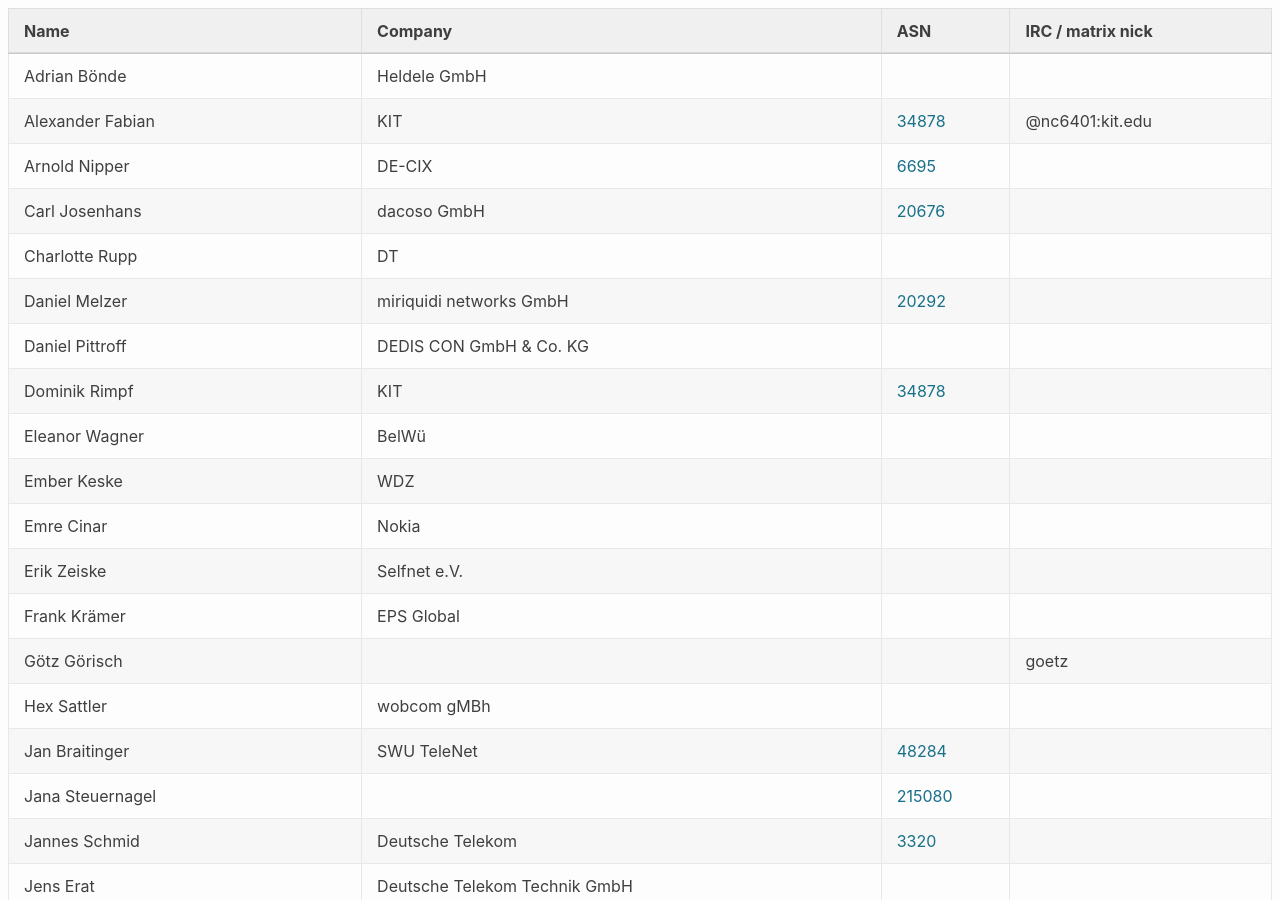
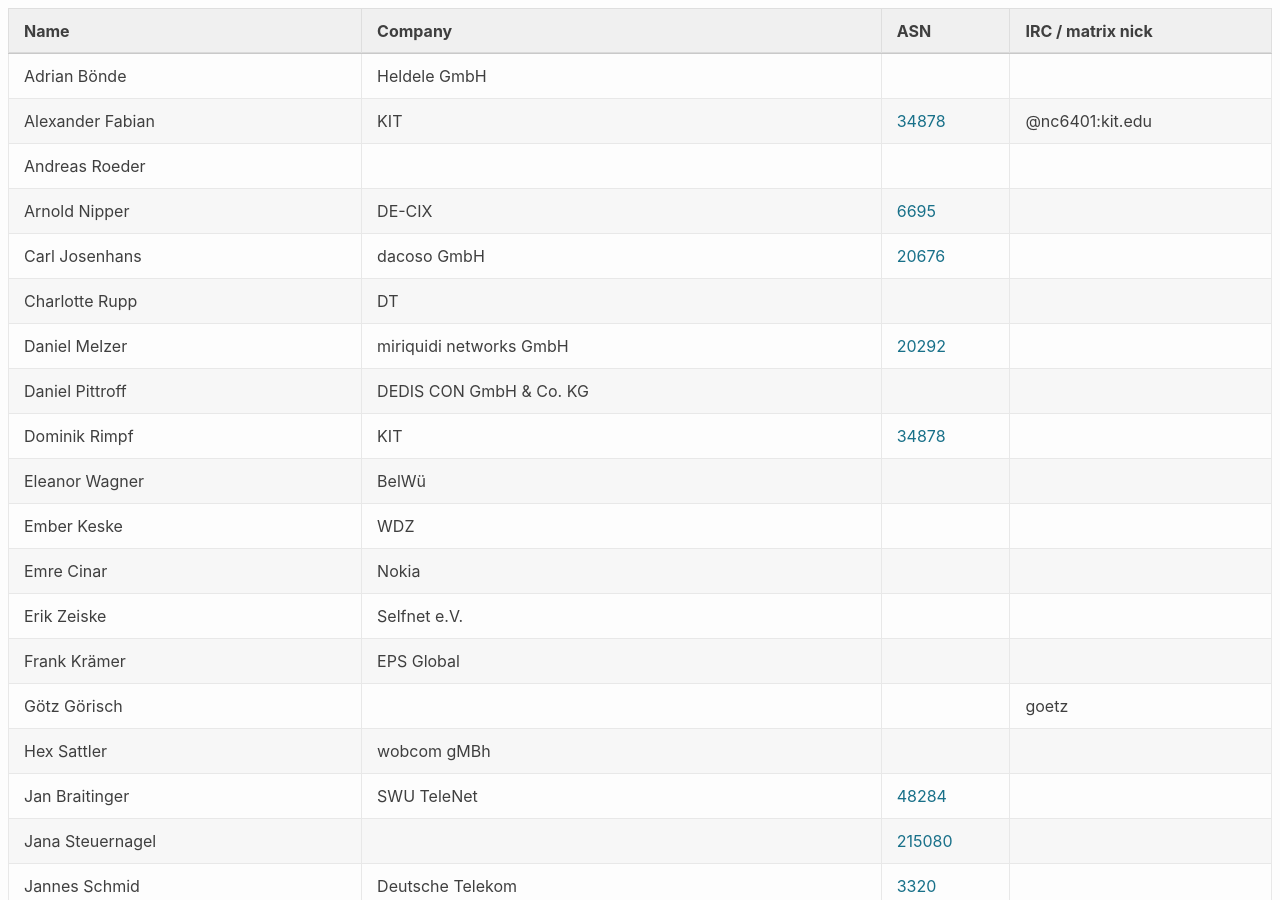
Before and after one commit to denog/pretix-attendeelist, a Jekyll site: the page built from denogmeetup25-06/index.markdown, in a window 1280 px wide and 900 px high. Built offline with Jekyll 4.4.1, drawn with Linux system fonts in a browser that asks for light colours.

Commit message:
Latest data: Wed Jul  2 13:37:41 UTC 2025

```diff
--- a/_data/attendees_denogmeetup25-06.json
+++ b/_data/attendees_denogmeetup25-06.json
@@ -10,6 +10,12 @@
     "company": "KIT",
     "irc": "@nc6401:kit.edu",
     "asn": "34878"
+  },
+  {
+    "name": "Andreas Roeder",
+    "company": null,
+    "irc": null,
+    "asn": null
   },
   {
     "name": "Arnold Nipper",
```
